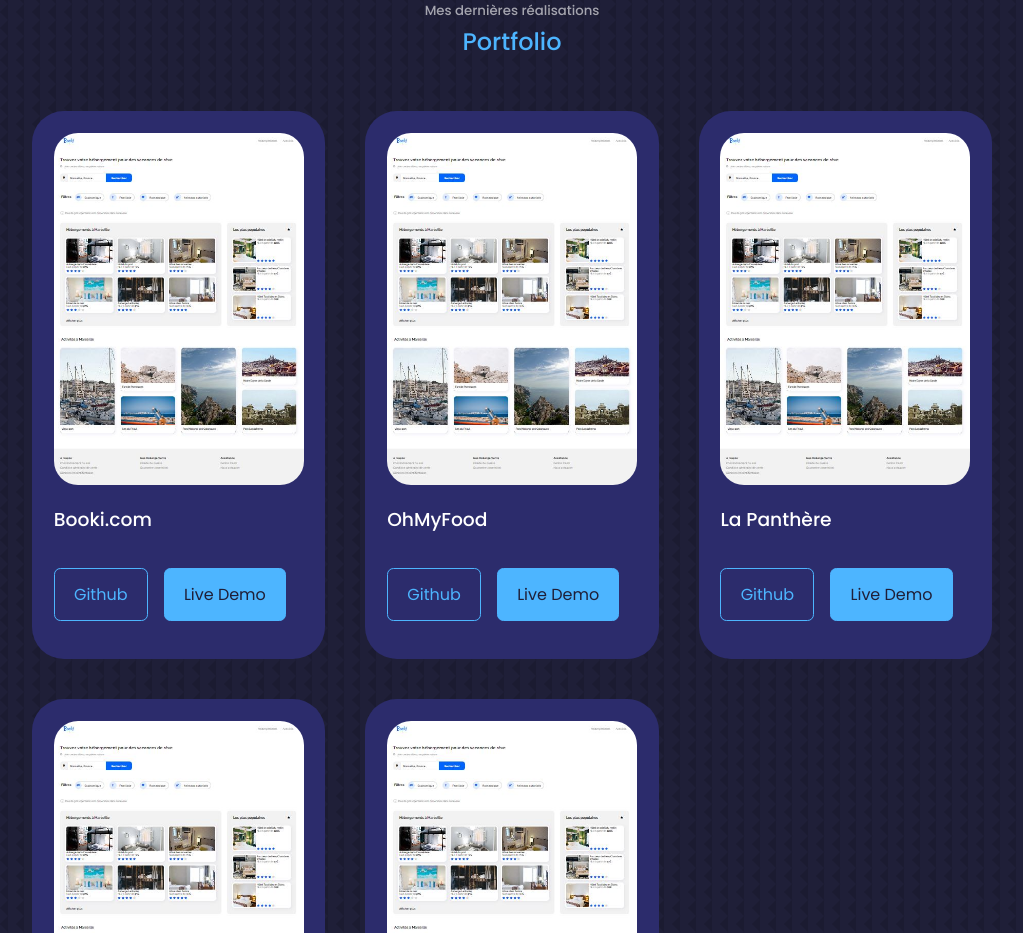
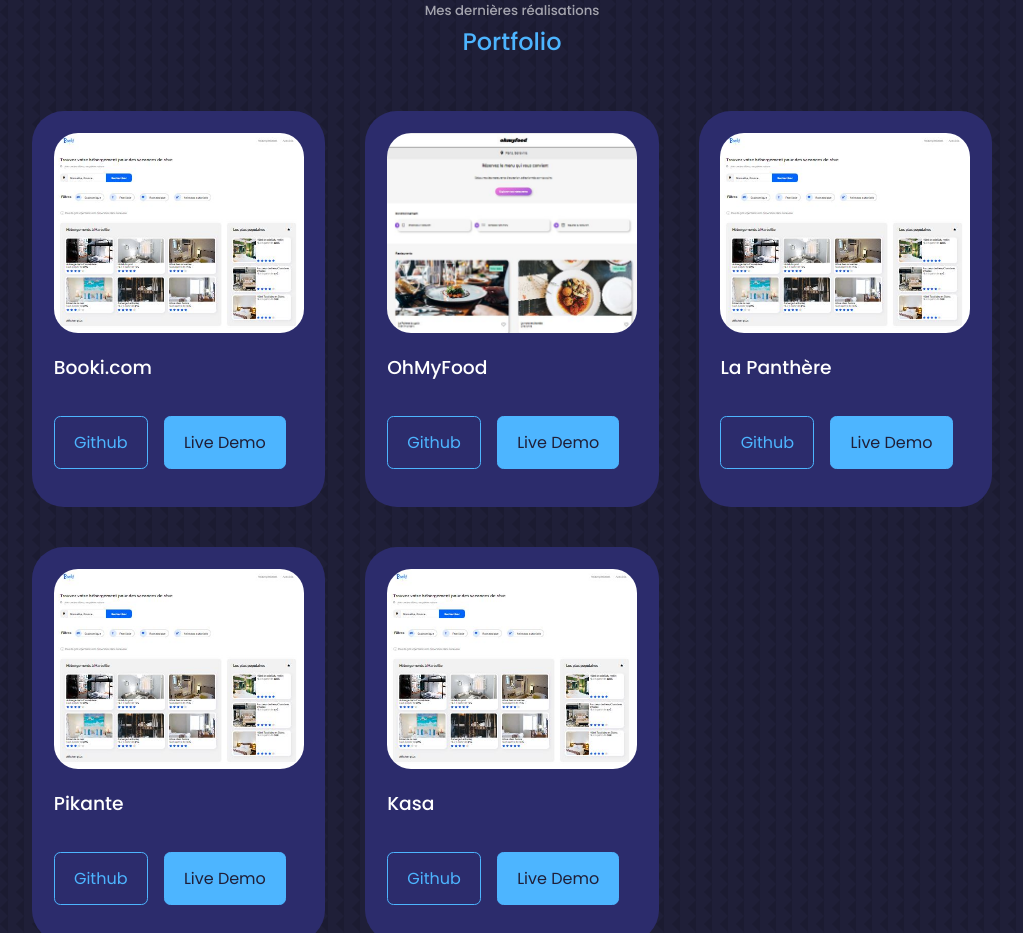
Before and after one commit to Manidoux41/ManiDev-portfolio, a React (Create React App) app: page / in a window 1280 px wide. Shown: the part 3100-4033 px from the top of the page, without its empty margins (128-1151 px from the left). Built offline with nearby package versions, Linux system fonts and the light colour scheme.

Commit message:
ajout item portfolio

```diff
--- a/src/components/portfolio/Portfolio.jsx
+++ b/src/components/portfolio/Portfolio.jsx
@@ -1,5 +1,6 @@
 import React from "react";
 import booki from "../../assets/booki.JPG";
+import ohmyfood from "../../assets/ohmyfood.JPG"
 import "./portfolio.css";
 
 const Portfolio = () => {
@@ -32,19 +33,19 @@
         </article>
         <article className="portfolio__item">
           <div className="portfolio__item-image">
-            <img src={booki} alt="booki.com" />
+            <img src={ohmyfood} alt="booki.com" />
           </div>
           <h3>OhMyFood</h3>
           <div className="portfolio__item-cta">
             <a
-              href="https://github.com/Manidoux41/booki_v5.git"
+              href="https://github.com/Manidoux41/ohMyfood_v4.git"
               className="btn"
               target="_blank"
             >
               Github
             </a>
             <a
-              href="https://manidoux41.github.io/booki_v5/"
+              href="https://manidoux41.github.io/ohMyfood_v4/"
               className="btn btn-primary"
               target="_blank"
             >
--- a/src/components/portfolio/portfolio.css
+++ b/src/components/portfolio/portfolio.css
@@ -17,6 +17,7 @@
 }
 
 .portfolio__item-image {
+    height: 200px;
     border-radius: 1.5rem;
     overflow: hidden;
 }
```
Also changed, not shown: src/assets/ohmyfood.JPG (added).
